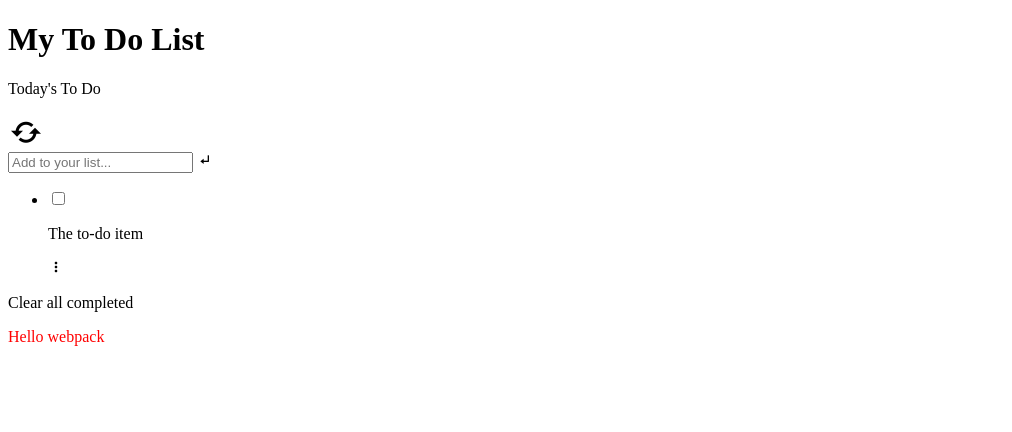
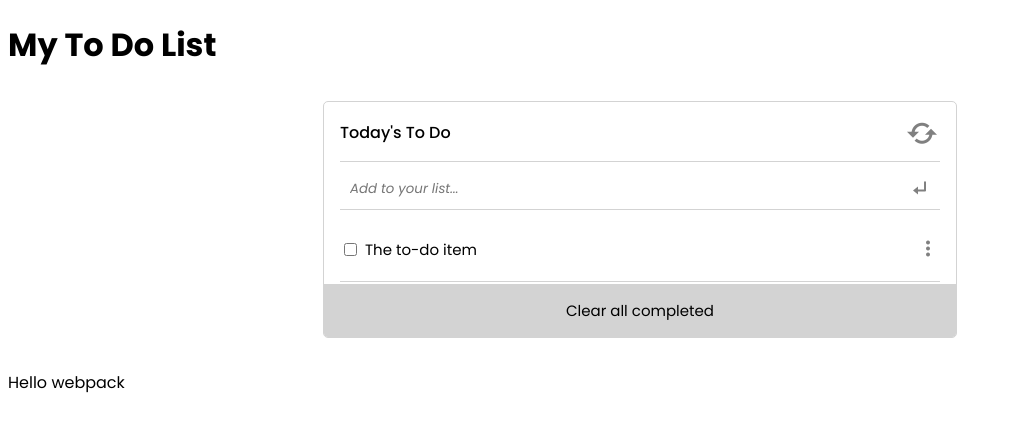
Before and after one commit to marvin-nyalik/Webpack-To-Do-List, a website built with webpack: page src/index.html in a window 1280 px wide. Shown: the whole page, without its empty margins (0-1012 px from the left). Built offline with nearby package versions, Linux system fonts and the light colour scheme.

Commit message:
Add Styles for template HTML

```diff
--- a/src/style.css
+++ b/src/style.css
@@ -1,3 +1,101 @@
-.hello {
-  color: red;
+@import url('https://fonts.googleapis.com/css2?family=Poppins:ital,wght@0,200;0,300;0,400;0,500;0,600;0,700;0,800;1,200;1,300;1,400;1,500;1,600;1,700;1,800&family=Rubik:ital,wght@0,300;0,400;0,500;0,600;0,700;1,300;1,400;1,500;1,600;1,700&display=swap');
+* {
+  font-family: poppins;
 }
+.to-do-container {
+  display: flex;
+  width: 50%;
+  max-height: 70vh;
+  overflow-y: scroll;
+  overflow-x: hidden;
+  margin: 2rem auto;
+  flex-direction: column;
+  border: 1px solid lightgrey;
+  border-radius: 5px;
+}
+
+.headline {
+  display: flex;
+  justify-content: space-between;
+  align-items: center;
+  margin: 2px 1rem;
+  height: 10%;
+  border-bottom: 1px solid lightgrey;
+}
+
+.headline p {
+  font-weight: 500;
+}
+
+.headline i {
+  color: grey;
+  cursor: pointer;
+  font-size: 18px;
+}
+
+.add {
+  display: flex;
+  justify-content: space-between;
+  margin: 5px 1rem;
+  height: 10%;
+  padding: 0.5rem;
+  border-bottom: 1px solid lightgrey;
+}
+
+.add input {
+  border: none;
+  width: 80%;
+  outline: none;
+}
+
+.add input::placeholder{
+  font-style: italic;
+}
+
+.add i {
+  font-size: 24px;
+  color:grey;
+}
+
+.nav-list {
+  display: flex;
+  list-style: none;
+  flex-direction: column;
+  margin: 2px 1rem;
+  padding: 0;
+}
+
+.nav-list li {
+  display: flex;
+  justify-content: space-between;
+  align-items: center;
+  height: 8vh;
+  border-bottom: 1px solid lightgrey;
+}
+
+.nav-list .to-do-item {
+  display: flex;
+}
+
+.to-do-item input {
+  margin-right: 8px;
+}
+
+.to-do-item p {
+  font-size: 15px;
+}
+
+.nav-list li i {
+  font-size: 24px;
+  color: grey;
+  cursor: pointer;
+}
+
+.to-do-footer {
+  display: flex;
+  justify-content: center;
+  align-items: center;
+  background-color: lightgray;
+  cursor: pointer;
+  font-size: 15px;
+}
```
